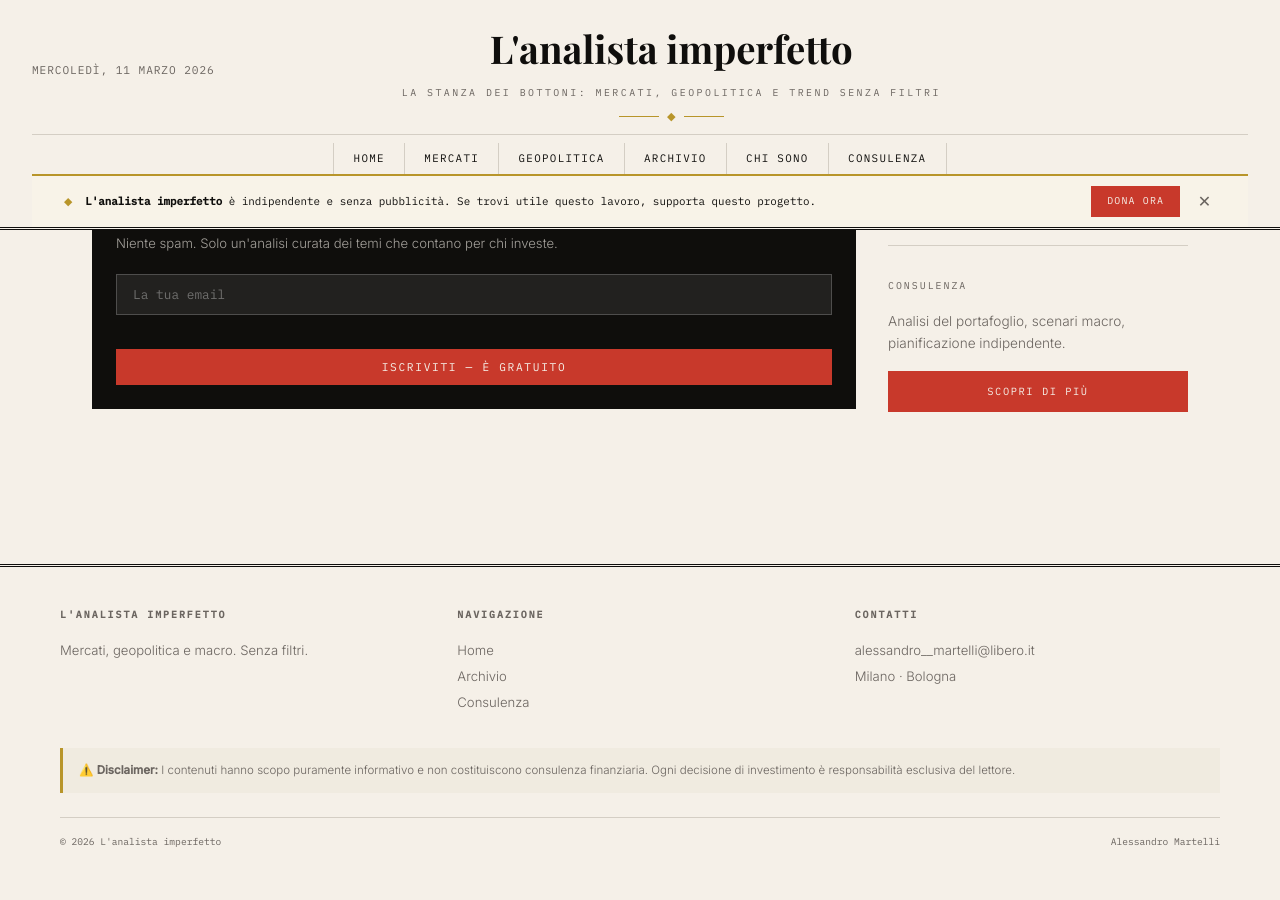
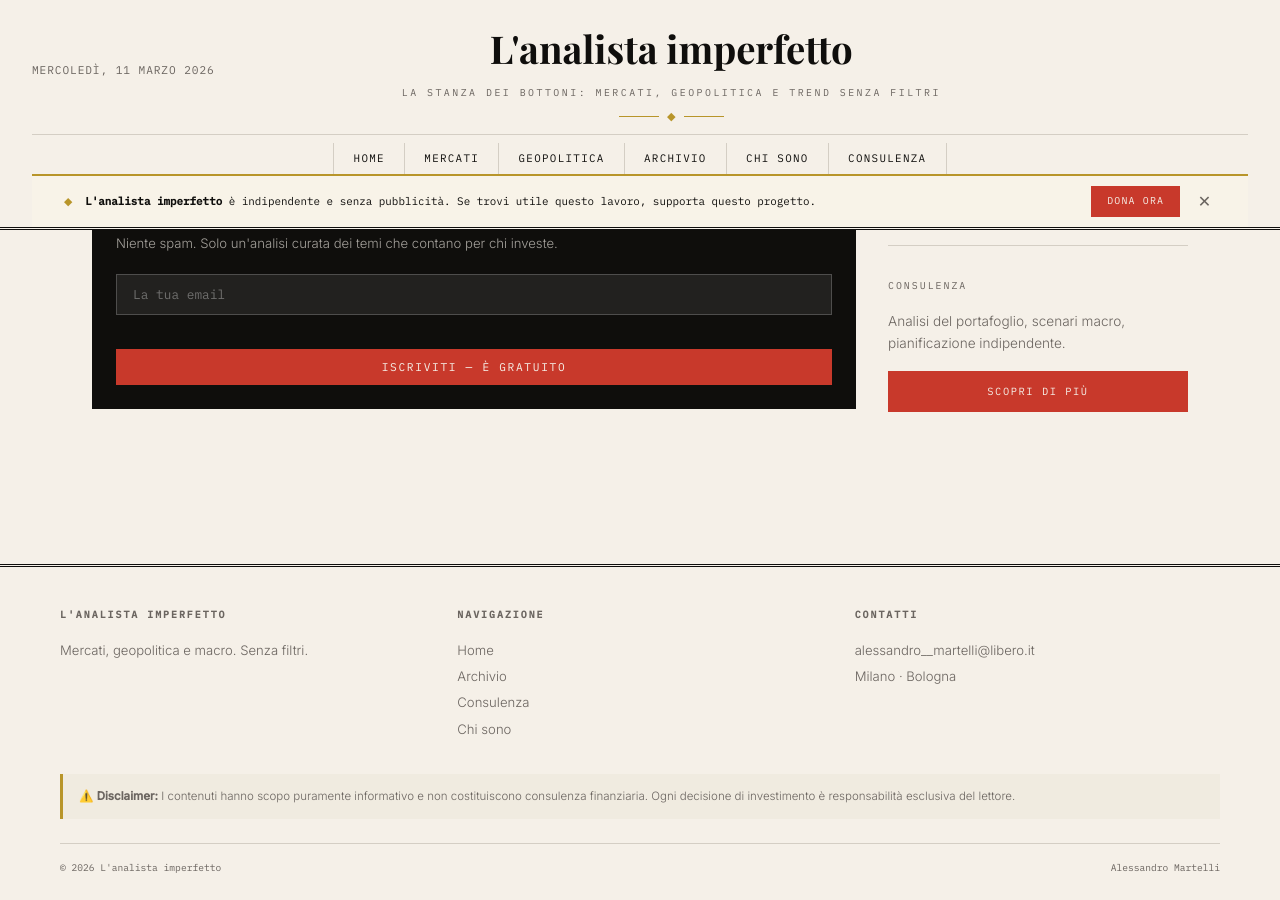
Before and after one commit to martellialessandro/martellialessandro.github.io, a Jekyll site: the page built from index.html, in a window 1280 px wide and 900 px high, scrolled down 905 px. Built offline with Jekyll 4.4.1, drawn with Linux system fonts in a browser that asks for light colours; some web fonts are replaced; before the commit the page ends 1779 px from its top, so only the background shows below that.

Commit message:
Add 'Chi sono' link to navigation

```diff
--- a/_layouts/default.html
+++ b/_layouts/default.html
@@ -100,6 +100,7 @@
       <a href="/">Home</a>
       <a href="/archivio/">Archivio</a>
       <a href="/consulenza/">Consulenza</a>
+      <a href="/chi sono/">Chi sono</a>
     </div>
     <div>
       <h4>Contatti</h4>
```
